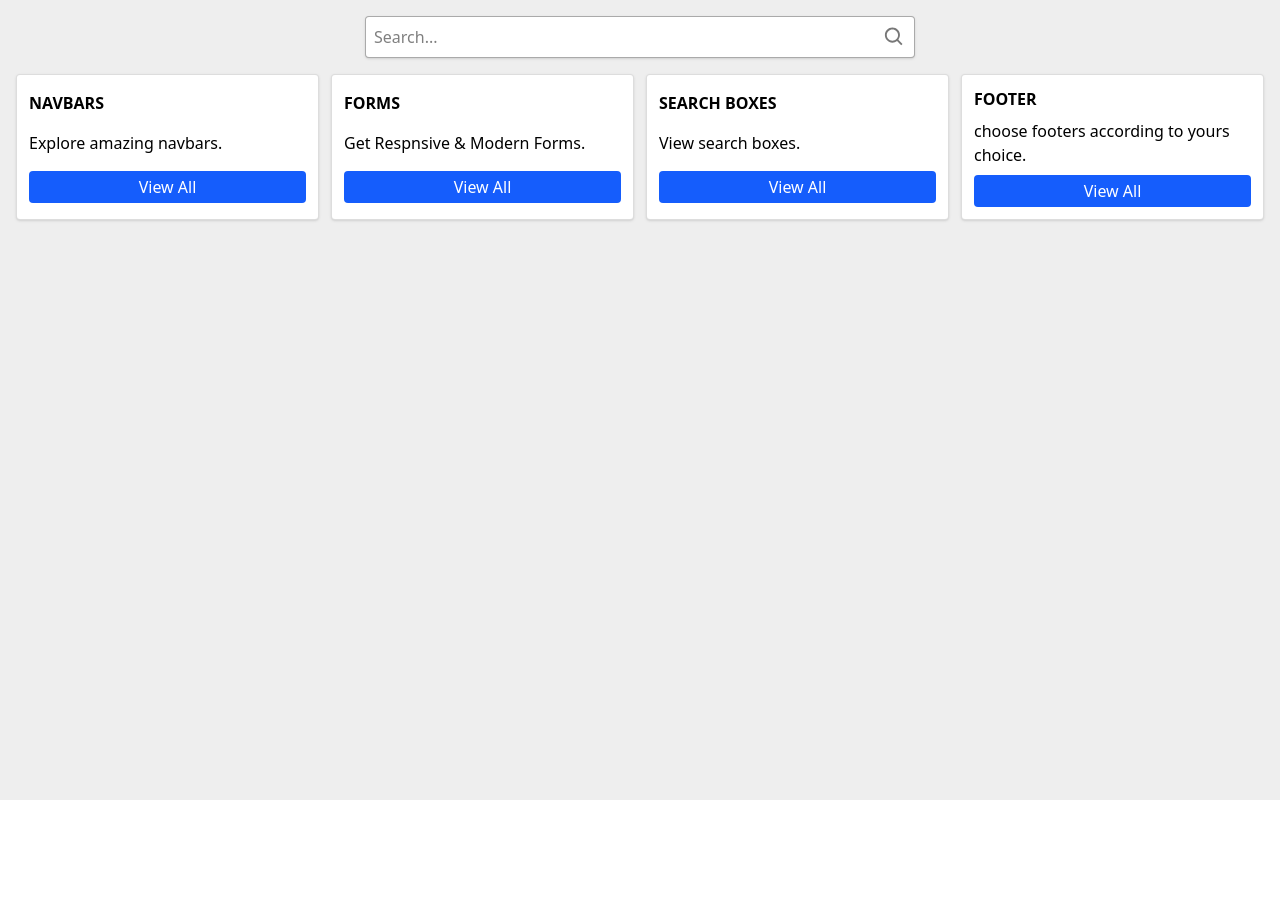
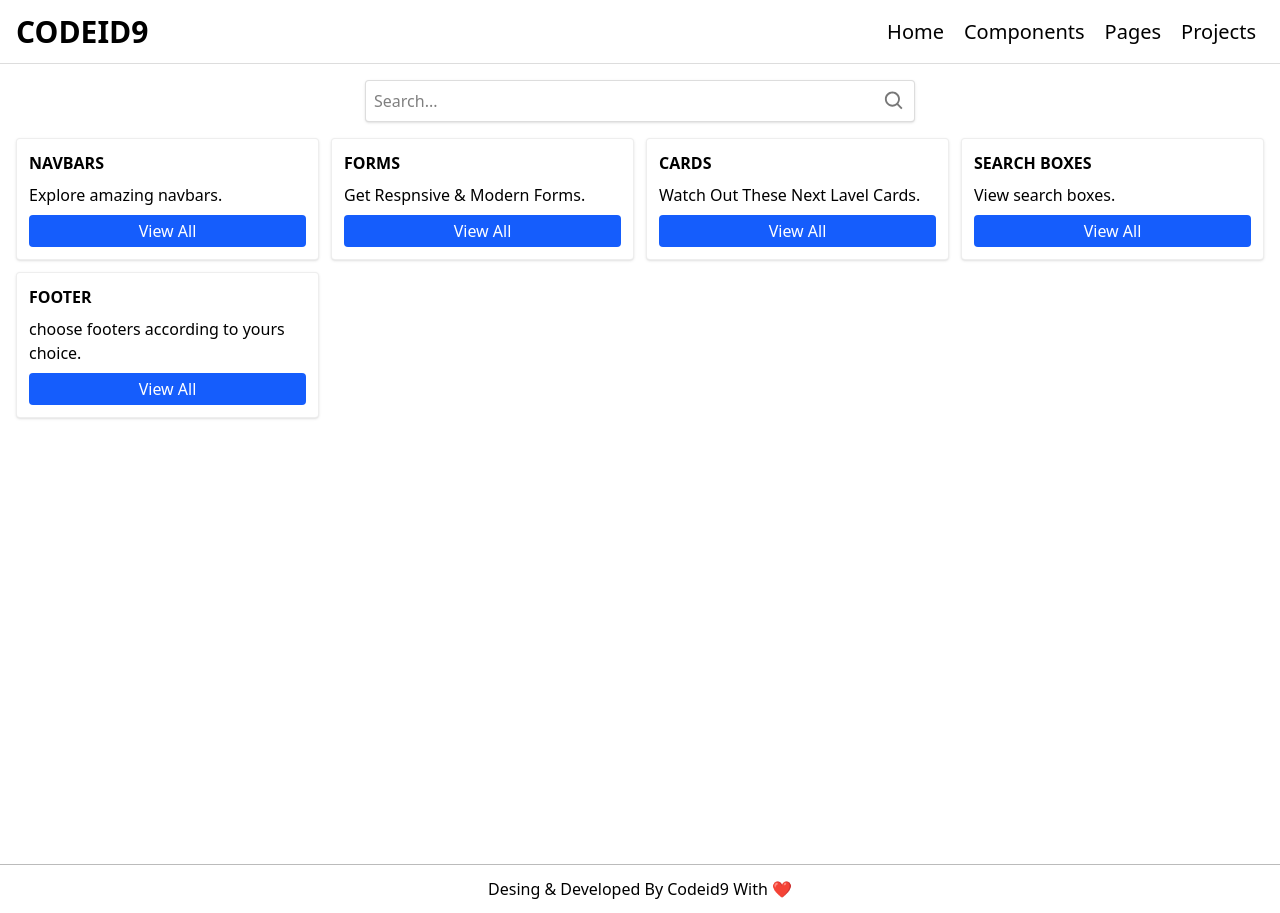
Before and after one commit to codeid9/Portfolio, a React (Vite) app: page / in a window 1280 px wide. Before the commit the page ends 800 px from the top, so only its background shows below. Built offline with nearby package versions, Linux system fonts and the light colour scheme.

Commit message:
navbar added

```diff
--- a/src/App.jsx
+++ b/src/App.jsx
@@ -1,15 +1,19 @@
 import {BrowserRouter as Router, Routes, Route} from 'react-router-dom';
 import Home from './pages/Home.jsx';
 import ComponentsPage from './pages/ComponentsPage.jsx';
+import DefaultNavbar from './components/default/DefaultNavbar.jsx';
+import DefaultFooter from './components/default/DefaultFooter.jsx';
 function App() {
   return (
     <>
       <Router>
+        <DefaultNavbar/>
         <Routes>
           <Route element={<Home/>} path='/'/>
           <Route element={<ComponentsPage/>} path='/:component'/>
           <Route element={<h1>404 Page Not Found</h1>} path='*'/>
         </Routes>
+        <DefaultFooter/>
       </Router>
     </>
   )
--- a/src/components/Cards/DefaultCards.jsx
+++ b/src/components/default/DefaultCards.jsx
@@ -2,7 +2,7 @@ import { Link } from "react-router-dom";
 
 function DefaultCards({ text, description, path }) {
     return (
-        <div className="bg-white p-3 rounded shadow h-full w-[clamp(240px,100%,400px)] mx-auto flex flex-col justify-around gap-2 border border-[#0002]">
+        <div className="bg-white p-3 rounded shadow h-full w-[clamp(240px,100%,400px)] mx-auto flex flex-col justify-around gap-2 border border-[#0001]">
             <h1 className="font-bold uppercase">{text}</h1>
             <p>{description}</p>
             <button className="bg-blue-600 w-full outline-none rounded text-white cursor-pointer active:scale-95 transition-all">
--- /dev/null
+++ b/src/components/default/DefaultFooter.jsx
@@ -0,0 +1,10 @@
+function DefaultFooter() {
+  return (
+    <div>
+        <hr className='text-[#0004]'/>
+        <p className='text-center capitalize py-3'>Desing & Developed by Codeid9 with ❤️</p>
+    </div>
+  )
+}
+
+export default DefaultFooter
--- /dev/null
+++ b/src/components/default/DefaultNavbar.jsx
@@ -0,0 +1,83 @@
+import React, { useState } from "react";
+import { Link } from "react-router-dom";
+import { FaBars, FaBarsStaggered } from "react-icons/fa6";
+
+const nav = [
+    {
+        text: "Home",
+        path: "/",
+    },
+    {
+        text: "Components",
+        path: "/",
+    },
+    {
+        text: "Pages",
+        path: "/",
+    },
+    {
+        text: "Projects",
+        path: "/",
+    },
+];
+
+function DefaultNavbar() {
+    const [openNav, setOpenNav] = useState(false);
+    return (
+        <div className="flex justify-between items-center px-4 h-16 w-full border-b border-[#0002]">
+            <Link to="/" className="font-extrabold text-3xl uppercase">
+                CodeId9
+            </Link>
+            {/* for laptop & destop */}
+            <ul className="hidden md:flex gap-1 capitalize">
+                {nav && nav.length
+                    ? nav.map(({ text, path }) => (
+                          <li
+                              key={text}
+                              className="hover:text-blue-600 text-xl transition-all"
+                          >
+                              <Link
+                                  className="block w-full h-full px-2"
+                                  to={path}
+                              >
+                                  {text}
+                              </Link>
+                          </li>
+                      ))
+                    : null}
+            </ul>
+            {/* for tablet & mobiles*/}
+            <div
+                className="md:hidden text-3xl cursor-pointer"
+                onClick={() => setOpenNav(!openNav)}
+            >
+                {openNav ? (
+                    <FaBarsStaggered className="text-blue-600" />
+                ) : (
+                    <FaBars />
+                )}
+            </div>
+            {openNav ? (
+                <ul className="md:hidden absolute right-0 top-16 bg-white p-2 shadow">
+                    {nav && nav.length
+                        ? nav.map(({ text, path }) => (
+                              <li
+                                  key={text}
+                                  className="hover:text-blue-600 hover:shadow-xl hover:border-[#0002] rounded border border-transparent p-2 text-xl transition-all"
+                              >
+                                  <Link
+                                      className="block w-full h-full px-2"
+                                      to={path}
+                                  >
+                                      {text}
+                                  </Link>
+                              </li>
+                          ))
+                        : null}
+                </ul>
+            ) : null}
+        </div>
+    );
+}
+
+export default DefaultNavbar;
--- a/src/components/SearchBox/DefaultSearch.jsx
+++ b/src/components/default/DefaultSearch.jsx
@@ -5,7 +5,7 @@ import { IoClose } from "react-icons/io5";
 function DefaultSearch() {
     const [searchText, setSearchText] = useState("");
     return (
-        <div className="min-w-[clamp(280px,95%,550px)] flex items-center gap-2 w-fit mx-auto p-2 rounded shadow border border-[#0005] bg-white">
+        <div className="min-w-[clamp(280px,95%,550px)] flex items-center gap-2 w-fit mx-auto p-2 rounded shadow border border-[#0002] bg-white">
             <input
                 type="text"
                 placeholder="search..."
--- a/src/data/data.js
+++ b/src/data/data.js
@@ -1,4 +1,4 @@
-export const componentsData = [
+export const pagesData = [
     {
         text:"Navbars",
         path:"navbars",
@@ -8,6 +8,11 @@ export const componentsData = [
         text:"Forms",
         path:"forms",
         description:"Get Respnsive & Modern Forms."
+    },
+    {
+        text:"Cards",
+        path:"cards",
+        description:"Watch Out These Next Lavel Cards."
     },
     {
         text:"Search Boxes",
--- a/src/pages/ComponentsPage.jsx
+++ b/src/pages/ComponentsPage.jsx
@@ -4,7 +4,7 @@ import { Link, useParams } from 'react-router-dom'
 function ComponentsPage() {
     const {component} = useParams()
   return (
-    <div className='p-4'>
+    <div className='p-4 min-h-screen'>
         <button className='bg-blue-600 shadow cursor-pointer text-white'>
             <Link to={"/"} className='px-4 py-2 block w-full h-full'>Go Back</Link>
         </button>
--- a/src/pages/Home.jsx
+++ b/src/pages/Home.jsx
@@ -1,14 +1,14 @@
-import DefaultCards from "../components/Cards/DefaultCards.jsx";
-import DefaultSearch from "../components/SearchBox/DefaultSearch.jsx";
-import { componentsData } from "../data/data.js";
+import DefaultCards from "../components/default/DefaultCards.jsx";
+import DefaultSearch from "../components/default/DefaultSearch.jsx";
+import { pagesData } from "../data/data.js";
 
 function Home() {
     return (
-        <div className="bg-[#eee] min-h-screen pt-4">
+        <div className="min-h-screen pt-4">
             <DefaultSearch />
             <div className="p-4 grid grid-cols-1 sm:grid-cols-2 md:grid-cols-3 lg:grid-cols-4 gap-3 items-center ">
-                {componentsData && componentsData.length ? (
-                    componentsData.map(({ text, path, description }) => (
+                {pagesData && pagesData.length ? (
+                    pagesData.map(({ text, path, description }) => (
                         <DefaultCards
                             key={text}
                             text={text}
```
